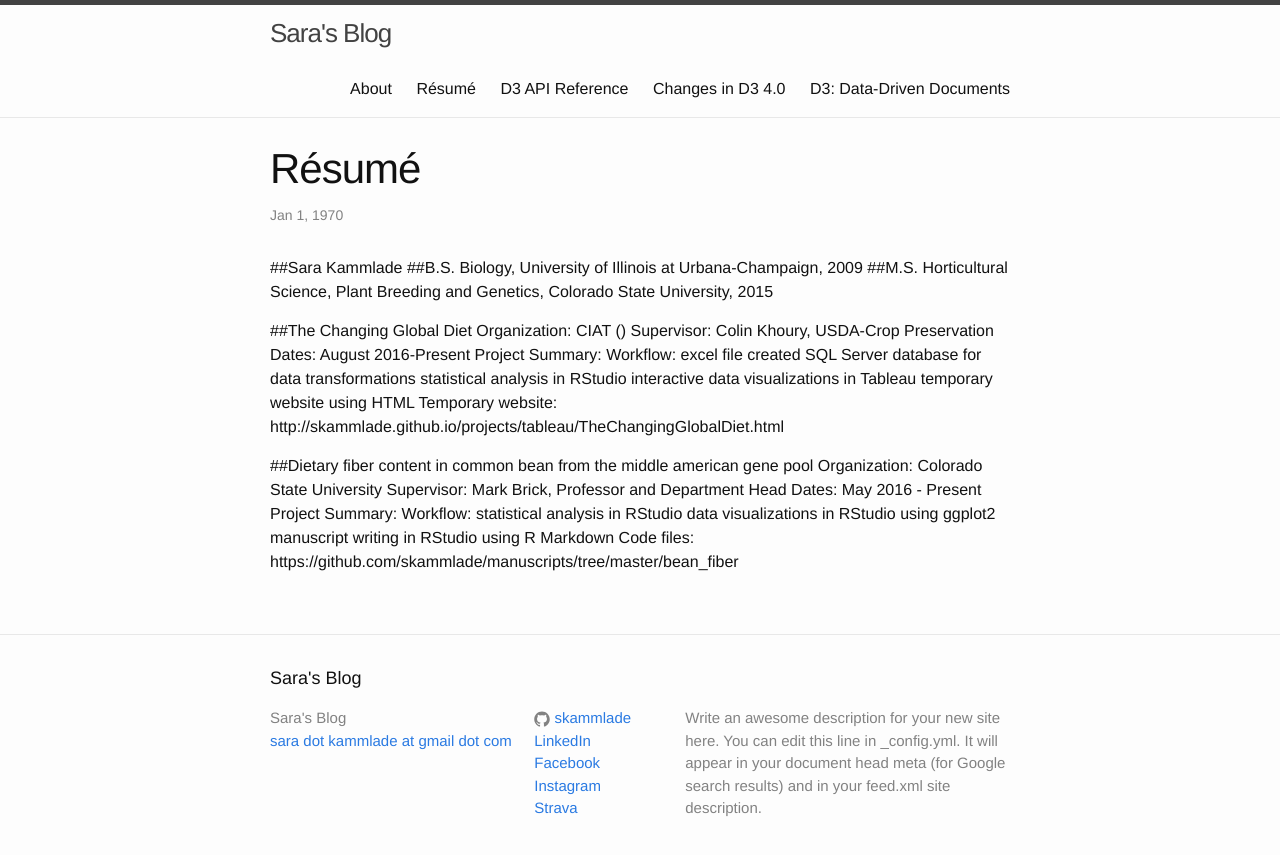
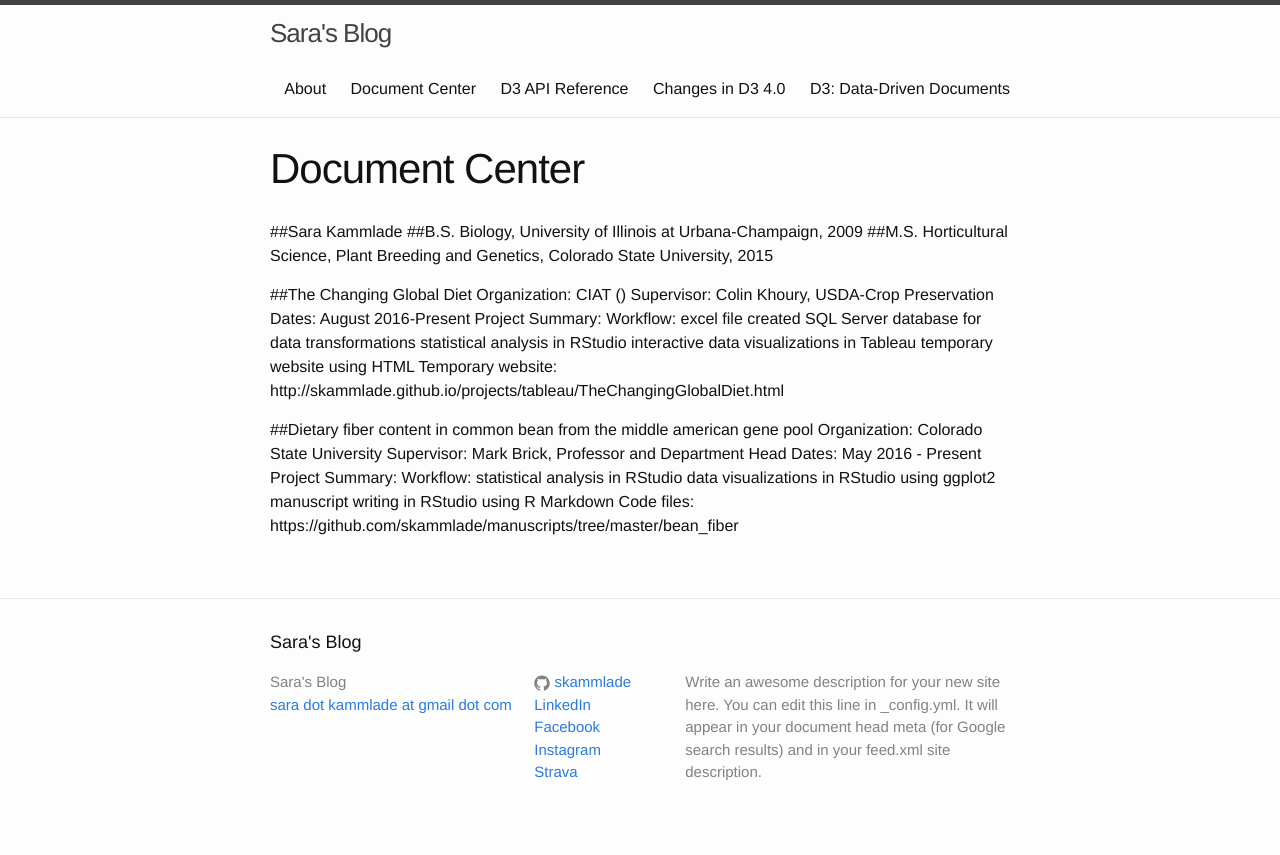
Before and after one commit to stevensotelo/skammlade.github.io, a Jekyll site: the page built from resume.markdown, in a window 1280 px wide. Shown: the top 855 px of the page. Built offline with Jekyll 4.4.1, drawn with Linux system fonts in a browser that asks for light colours; our own code applies the rules of GitHub Pages for plain Markdown files.

Commit message:
YAML front matter to trigger Jekyll

```diff
--- a/resume.markdown
+++ b/resume.markdown
@@ -1,8 +1,5 @@
 ---
-layout: post
-title: "Résumé"
-date: 2016
-categories:
+title: Document Center
 ---
 
 ##Sara Kammlade
```
